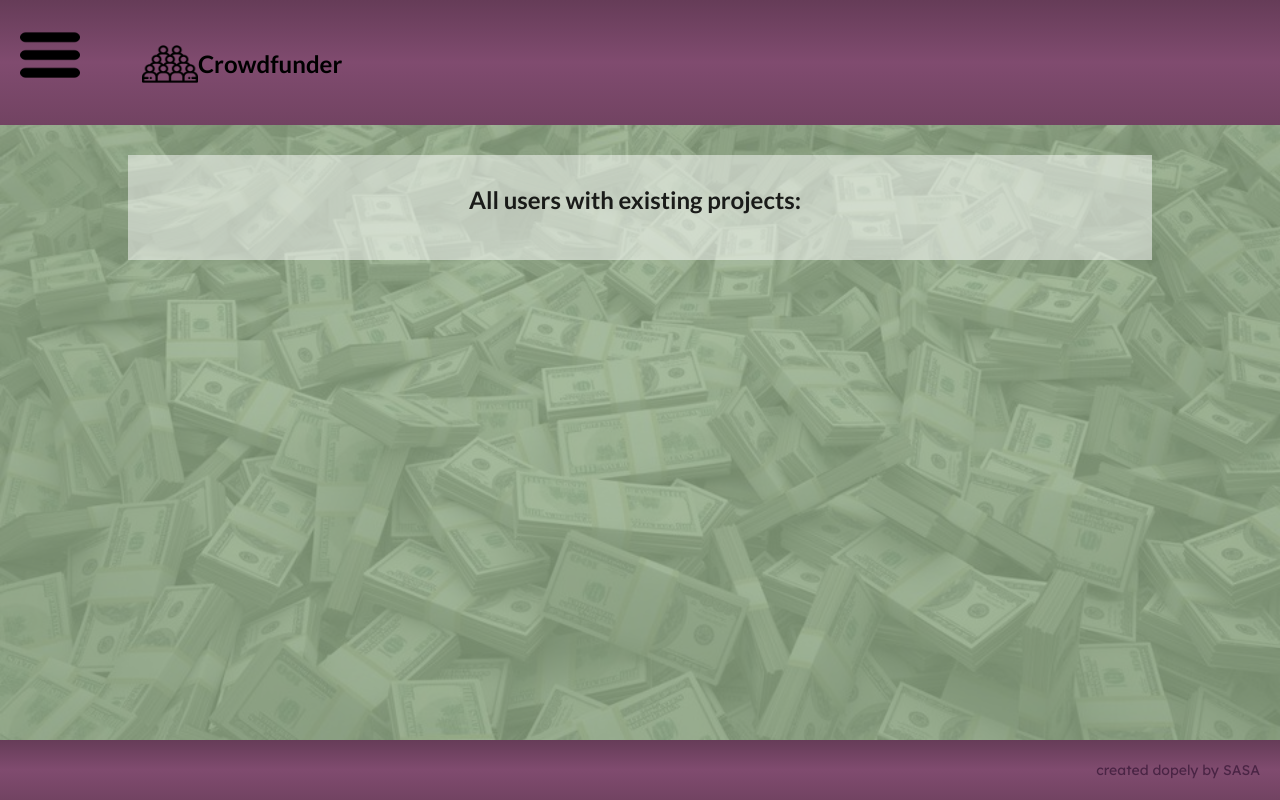
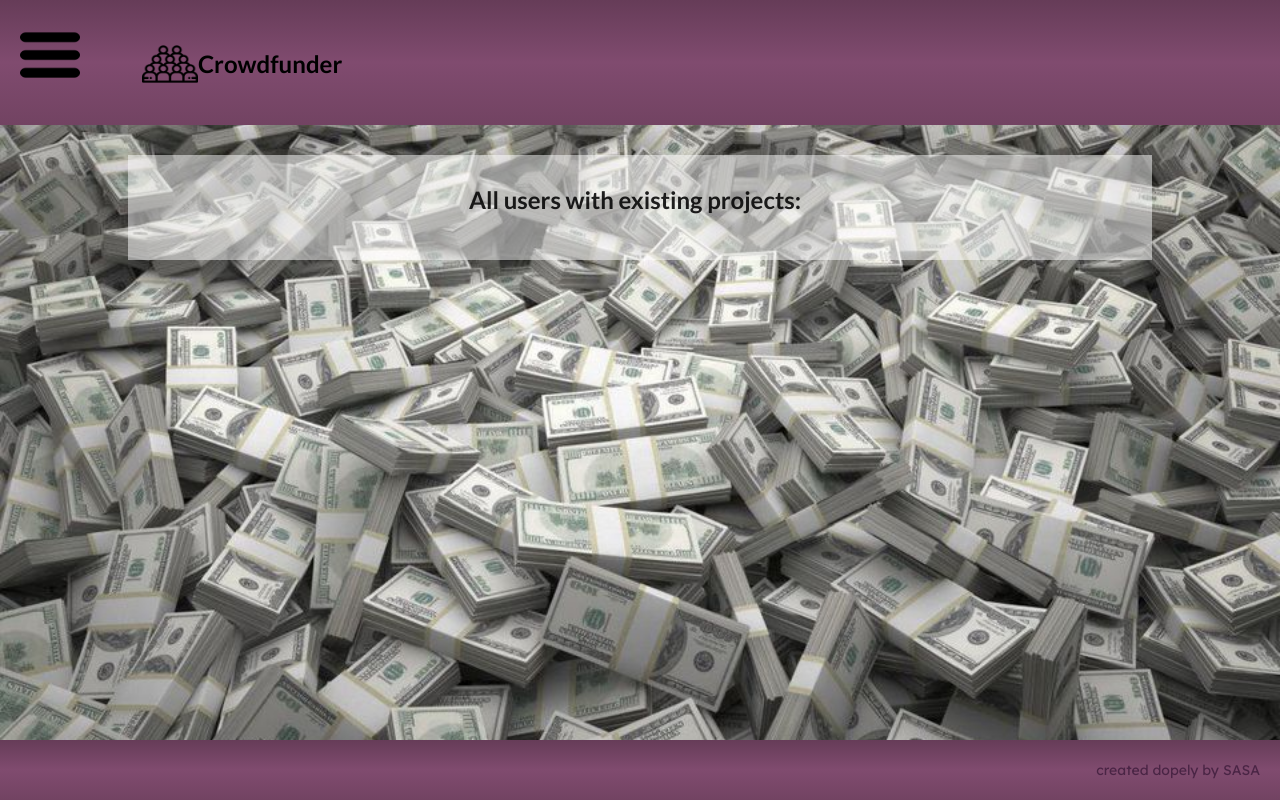
Before and after one commit to cudjoeab/Crowdfunder, a Django app: page /users in a window 1280 px wide. Run offline with Django 3.2, Linux system fonts and the light colour scheme; data that the repository does not hold is empty.

Commit message:
Changing a few things on the background.

```diff
--- a/crowdfunder/crowdfunder/static/css/crowdfunder.css
+++ b/crowdfunder/crowdfunder/static/css/crowdfunder.css
@@ -52,6 +52,9 @@ body {
     margin: 0 auto;
     /* background-image: url("images/money_falling.png"); */
     background-color: rgba(144, 170, 134, 0.8);
+    background-image: url('../images/https:_blogs-images.forbes.com_ofx_files_2018_09_OFX3-iStock-492595743-1200x800.jpg');
+    background-size: cover;
+    /* background-repeat: repeat; */
 }
 
 header {
@@ -197,18 +200,20 @@ footer {
     width: 100%;
     height: 100%;
     position: absolute;
-    background-image: url('../images/https:_blogs-images.forbes.com_ofx_files_2018_09_OFX3-iStock-492595743-1200x800.jpg');
+    /* background-image: url('../images/https:_blogs-images.forbes.com_ofx_files_2018_09_OFX3-iStock-492595743-1200x800.jpg'); */
     background-position: center;
     background-repeat: repeat;
     background-size: cover;
+
+    /* background: blue url('../images/https:_blogs-images.forbes.com_ofx_files_2018_09_OFX3-iStock-492595743-1200x800.jpg') cover;  */
     z-index: -99;
 }
 
-.background:before {
+/* .background:before {
     width:100%;
     height:100%;
     content:" ";
     display: block;
     z-index:0;
     background-color: rgba(144, 170, 134, 0.8);
-}
+} */
```
